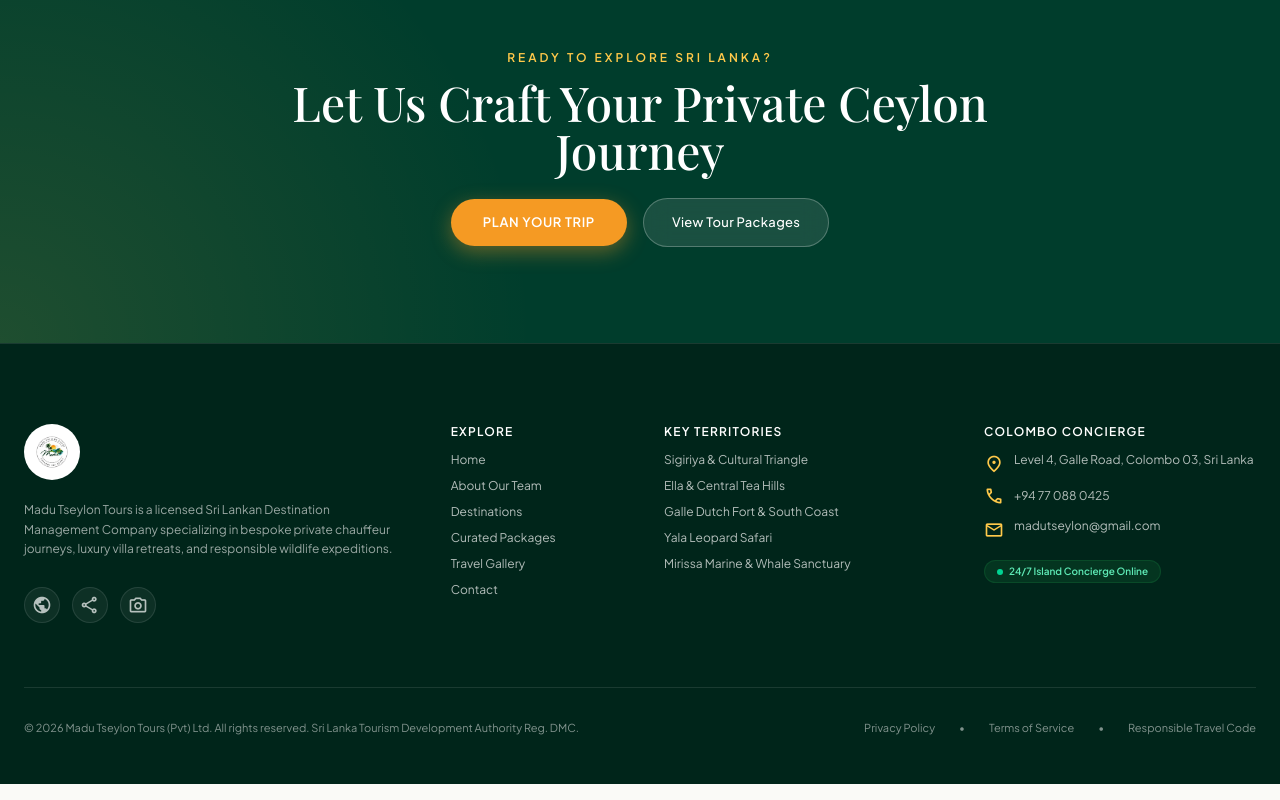
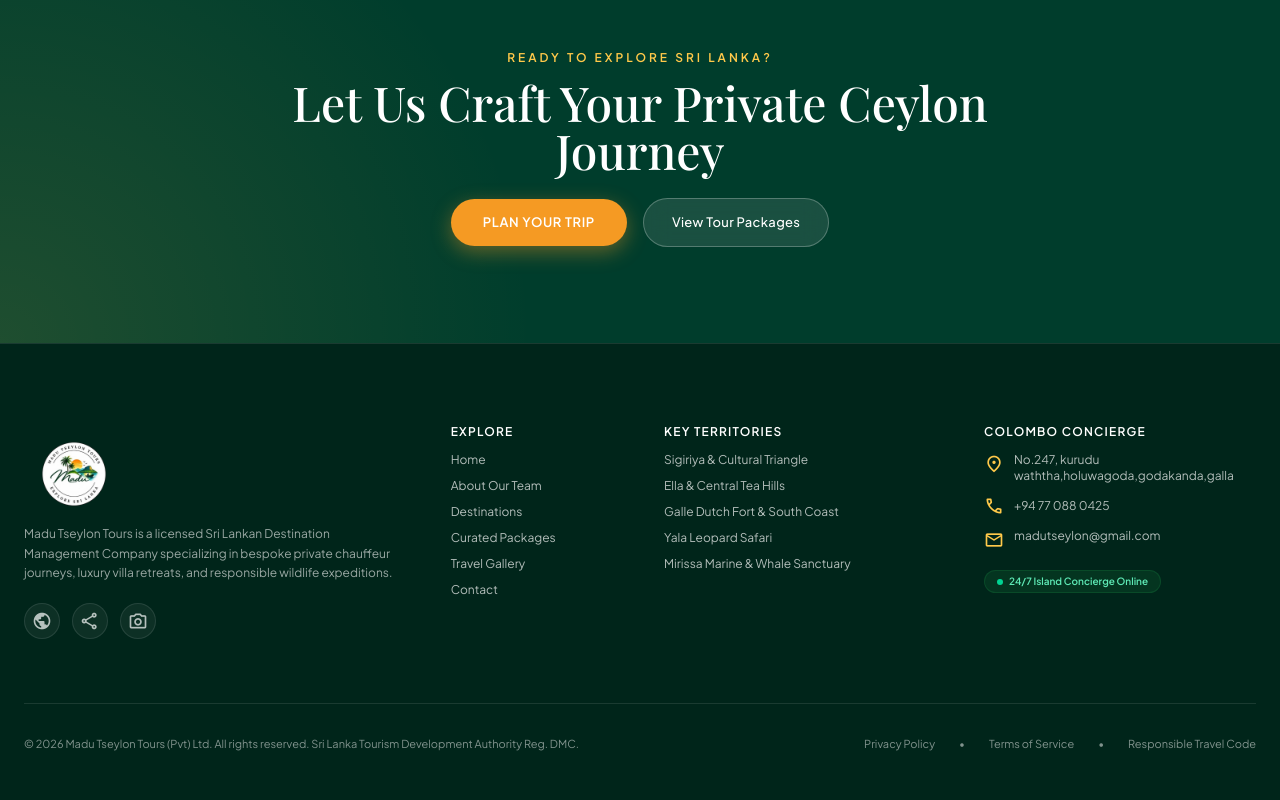
Before and after one commit to haxtaglabdev/madu-tourism-website, a React (Vite) app in the folder madu-tourism-website/: page /about in a window 1280 px wide. Shown: the part 3734-4534 px from the top of the page. Built offline with nearby package versions, Linux system fonts and the light colour scheme; a web font is replaced by a local one.

Commit message:
packages details change

```diff
--- a/madu-tourism-website/src/components/home/PackagesSection.tsx
+++ b/madu-tourism-website/src/components/home/PackagesSection.tsx
@@ -29,7 +29,7 @@
       </div>
 
       <RevealGroup className="grid grid-cols-1 gap-8 md:grid-cols-2 lg:grid-cols-3">
-        {packages.map((tour, index) => (
+        {packages.slice(0, 3).map((tour, index) => (
           <TourCard
             key={tour.id}
             detailsTo={getPackageDetailsPath(tour.id) ?? "/contact"}
--- a/madu-tourism-website/src/components/layout/Footer.tsx
+++ b/madu-tourism-website/src/components/layout/Footer.tsx
@@ -7,10 +7,10 @@
     <footer className="w-full border-t border-white/10 bg-forest-dark pt-14 pb-10 text-white/70 sm:pt-20 sm:pb-12">
       <div className="mx-auto max-w-7xl px-4 sm:px-6">
         <div className="grid grid-cols-1 gap-10 border-b border-white/10 pb-12 sm:gap-12 sm:pb-16 md:grid-cols-12">
-          <div className="space-y-5 md:col-span-4">
+          <div className="md:col-span-4">
             <img
               alt="Madu Tseylon Tours"
-              className="h-14 w-auto rounded-full object-contain bg-white p-1"
+              className="h-25 w-auto rounded-full object-contain"
               src={images.logo}
             />
             <p className="text-xs leading-relaxed font-light text-white/60">
@@ -18,7 +18,7 @@
               Company specializing in bespoke private chauffeur journeys, luxury
               villa retreats, and responsible wildlife expeditions.
             </p>
-            <div className="flex items-center gap-3 pt-2">
+            <div className="flex items-center gap-3 pt-5">
               <a
                 aria-label="Website"
                 className="flex h-9 w-9 items-center justify-center rounded-full border border-white/10 bg-white/5 transition-colors hover:bg-tropical hover:text-white"
@@ -93,7 +93,7 @@
                 <span className="material-symbols-outlined mt-0.5 text-sm text-gold">
                   location_on
                 </span>
-                <span>Level 4, Galle Road, Colombo 03, Sri Lanka</span>
+                <span>No.247, kurudu waththa,holuwagoda,godakanda,galla</span>
               </div>
               <div className="flex items-center gap-2.5">
                 <span className="material-symbols-outlined text-sm text-gold">
--- a/madu-tourism-website/src/data/homeContent.ts
+++ b/madu-tourism-website/src/data/homeContent.ts
@@ -120,7 +120,7 @@
       "All Entrance & UNESCO Site Fees Included",
     ],
     // Placeholder pricing — replace with confirmed rates
-    price: "$1,250",
+    price: "$485",
   },
   {
     id: "highland-tea",
@@ -138,7 +138,7 @@
       "Luxury Boutique Bungalows",
     ],
     // Placeholder pricing — replace with confirmed rates
-    price: "$1,480",
+    price: "$560",
   },
   {
     id: "wild-leopards",
@@ -156,7 +156,7 @@
       "Exclusive Sunset Whale Cruise",
     ],
     // Placeholder pricing — replace with confirmed rates
-    price: "$1,890",
+    price: "$635",
   },
   {
     id: "ceylon-essentials",
--- a/madu-tourism-website/src/pages/Contact.tsx
+++ b/madu-tourism-website/src/pages/Contact.tsx
@@ -242,7 +242,7 @@
                         Office
                       </p>
                       <p className="mt-1 text-sm font-light text-muted">
-                        Level 4, Galle Road, Colombo 03, Sri Lanka
+                        No.247, kurudu waththa,holuwagoda,godakanda,galla
                       </p>
                     </div>
                   </div>
```
